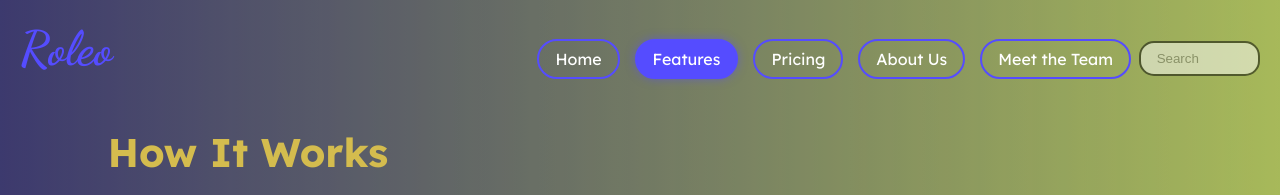
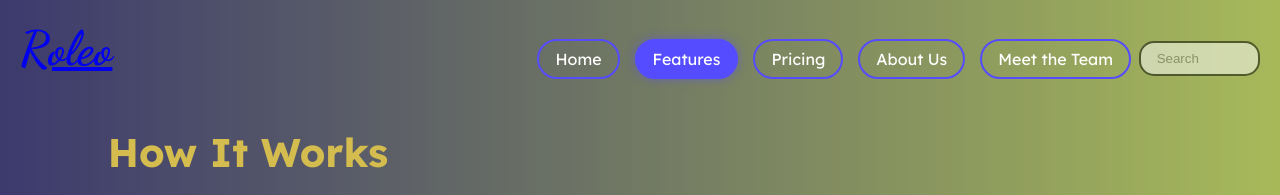
Before and after one commit to SEG-2900-Group-3-Project-Roleo/roleo.github.io, a plain HTML site: page roleo_features.html in a window 1280 px wide. Shown: the top 195 px of the page. Drawn offline with Linux system fonts and the light colour scheme; a script that the page names is missing.

Commit message:
Update roleo_features.html

```diff
--- a/roleo_features.html
+++ b/roleo_features.html
@@ -12,7 +12,7 @@
     <div class="nav">
       <div class="logo-top">
       <a href="index.html" style="text-decoration: none;">
-        <h1 class="logo">Roleo</h1>
+        <h1 class="logo"><a href="index.html">Roleo</a></h1>
       </a>
   </div>
       <nav class="top-nav">
```
